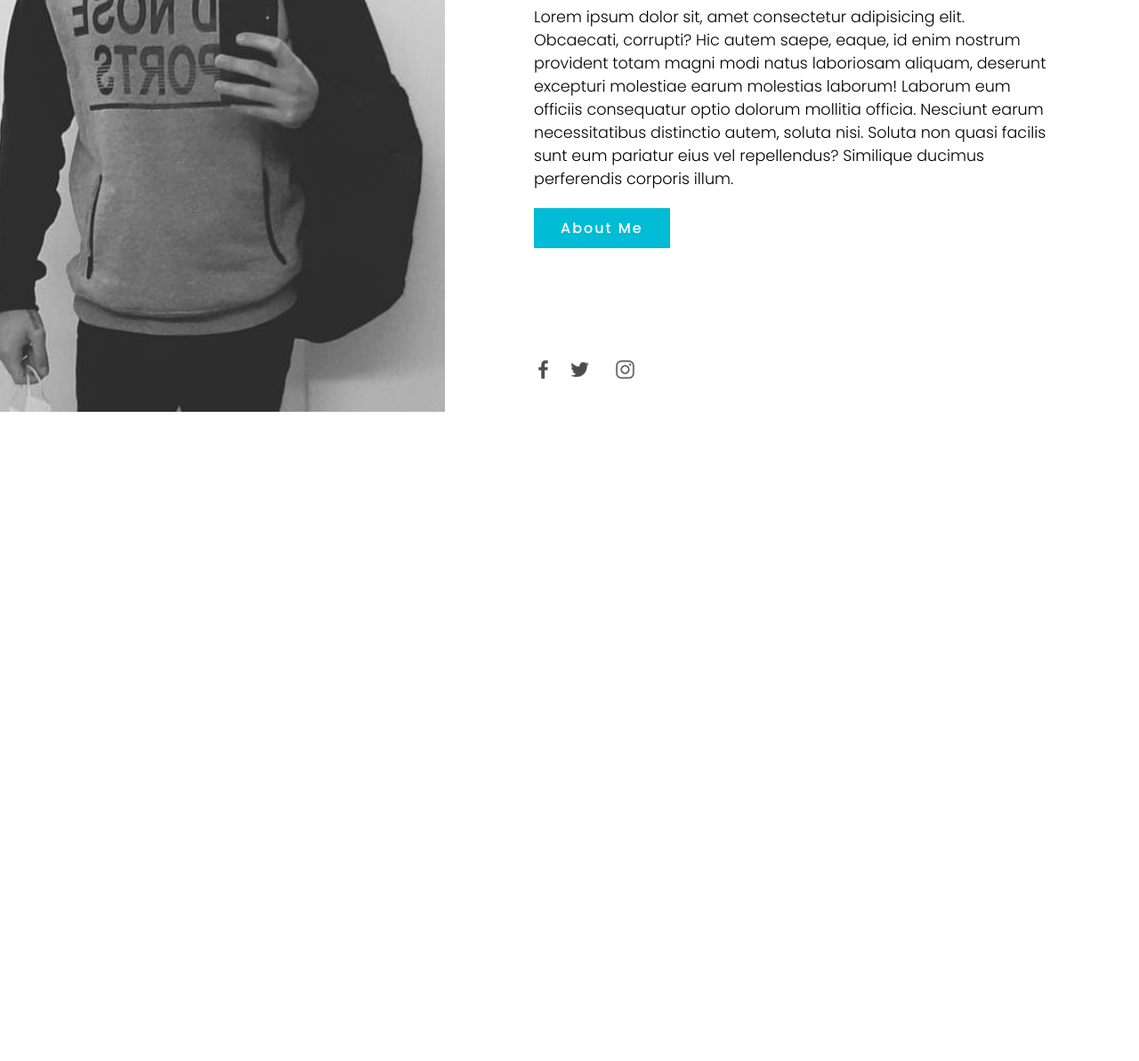
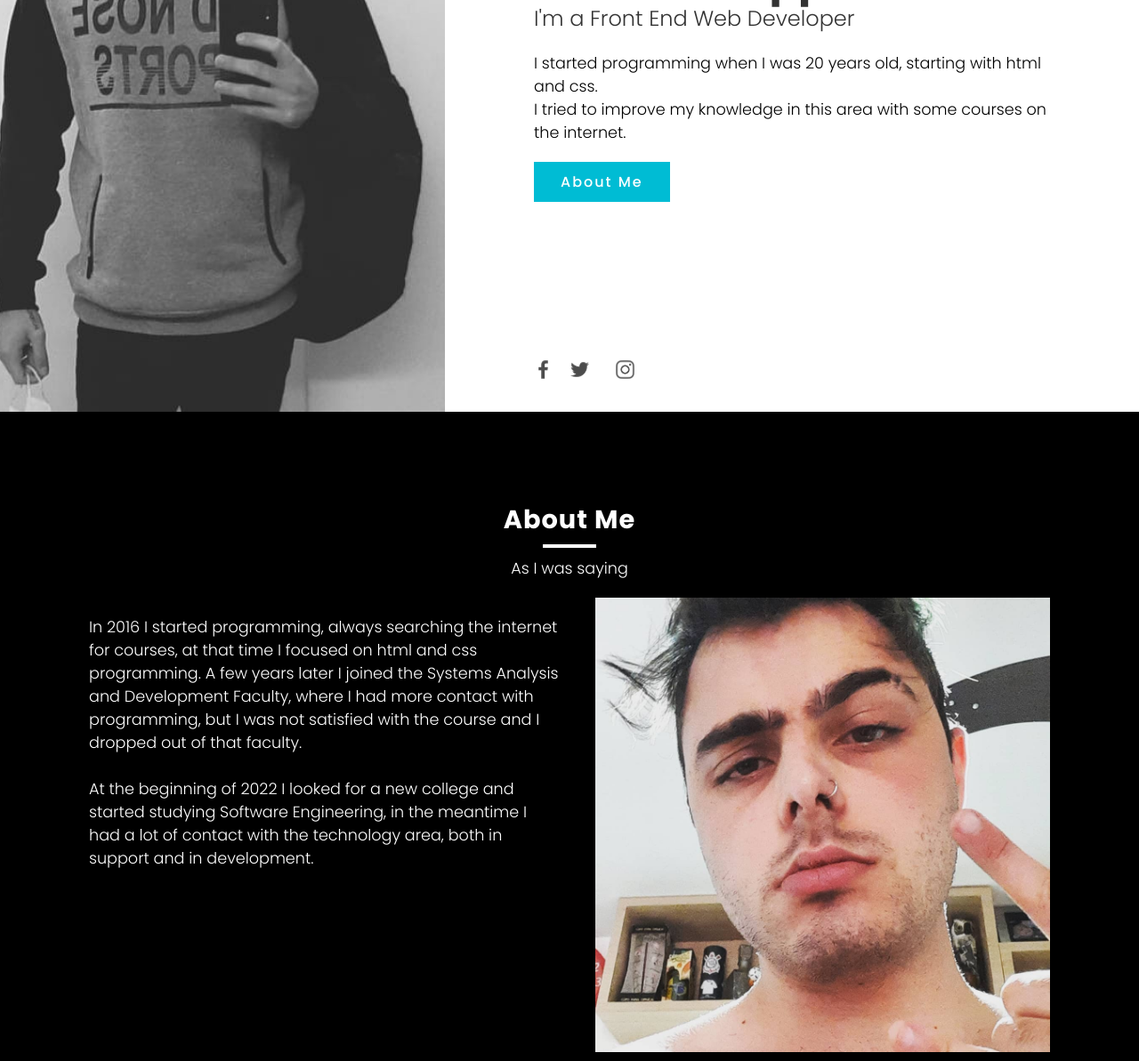
Before and after one commit to matheuslippe/portifolio, a plain HTML site: page home.html in a window 1280 px wide. Shown: the part 337-1530 px from the top of the page at 89% size. Before the commit the page ends 800 px from the top, so only its background shows below. Drawn offline with Linux system fonts and the light colour scheme.

Commit message:
atualização

```diff
--- a/home.html
+++ b/home.html
@@ -20,15 +20,11 @@
           <h2>Matheus Lippe</h2>
           <h4>I'm a Front End Web Developer</h4>
           <p>
-            Lorem ipsum dolor sit, amet consectetur adipisicing elit. Obcaecati,
-            corrupti? Hic autem saepe, eaque, id enim nostrum provident totam
-            magni modi natus laboriosam aliquam, deserunt excepturi molestiae
-            earum molestias laborum! Laborum eum officiis consequatur optio
-            dolorum mollitia officia. Nesciunt earum necessitatibus distinctio
-            autem, soluta nisi. Soluta non quasi facilis sunt eum pariatur eius
-            vel repellendus? Similique ducimus perferendis corporis illum.
+            I started programming when I was 20 years old, starting with html and css.
+            <br />I tried to improve my knowledge in this area with some courses
+            on the internet.
           </p>
-          <a href="#" class="btn">About Me</a>
+          <a href="#about" class="btn">About Me</a>
         </div>
         <ul class="sci">
           <li>
@@ -44,13 +40,42 @@
       </div>
     </section>
 
+    <section class="about" id="about">
+      <div class="title white">
+        <h2>About Me</h2>
+        <p>As I was saying</p>
+      </div>
+      <div class="content">
+        <div class="textBx">
+          <p>
+            In 2016 I started programming, always searching the internet for
+            courses, at that time I focused on html and css programming. A few
+            years later I joined the Systems Analysis and Development Faculty,
+            where I had more contact with programming, but I was not satisfied
+            with the course and I dropped out of that faculty.<br /><br />
+            At the beginning of 2022 I looked for a new college and started studying Software Engineering, in the meantime I had a lot of contact with the technology area, both in support and in development.
+          </p>
+        </div>
+        <div class="imgBx">
+          <img src="bg1.jpg" />
+        </div>
+      </div>
+    </section>
+
+    <section class="projects" id="projects">
+      <div class="title">
+        <h2>My Projects</h2>
+        <p>To know a little more about my projects, enter my profile on <a href="https://github.com/matheuslippe" target="_blank">Github</a></p>
+      </div>
+    </section>
+
     <div class="sidebar">
       <ul class="menu">
-        <li><a href="#" data-text="Home">Home</a></li>
-        <li><a href="#" data-text="About">About</a></li>
-        <li><a href="#" data-text="Services">Services</a></li>
-        <li><a href="#" data-text="Work">Work</a></li>
-        <li><a href="#" data-text="Contact">Contact</a></li>
+        <li><a href="#home" onclick="toggleMenu();">Home</a></li>
+        <li><a href="#about" onclick="toggleMenu();">About</a></li>
+        <li><a href="#projects" onclick="toggleMenu();">Projects</a></li>
+        <li><a href="#" onclick="toggleMenu();">Work</a></li>
+        <li><a href="#" onclick="toggleMenu();">Contact</a></li>
       </ul>
     </div>
 
--- a/style2.css
+++ b/style2.css
@@ -5,6 +5,7 @@
   padding: 0;
   box-sizing: border-box;
   font-family: 'Poppins', sans-serif;
+  scroll-behavior: smooth;
 }
 
 .toggle {
@@ -180,6 +181,86 @@ a .btn:hover {
   opacity: 0.7;
 }
 
-.sci li img:hover{
+.sci li img:hover {
   opacity: 1;
 }
+
+.title {
+  width: 100%;
+  text-align: center;
+}
+
+.title h2 {
+  position: relative;
+  color: #00bcd4;
+  font-size: 1.8em;
+  font-weight: 700;
+  letter-spacing: 1px;
+}
+
+.title p {
+  max-width: 700px;
+  display: inline-block;
+}
+
+.title p a {
+  text-decoration: none;
+  color: #00bcd4;
+  font-weight: 700;
+}
+
+.title p a:hover {
+  letter-spacing: 1px;
+  text-shadow: 0 0 10px #00bcd4,
+  0 0 40px #00bcd4;
+}
+
+.title h2::before {
+  content: '';
+  position: absolute;
+  left: 50%;
+  transform: translateX(-50%);
+  bottom: -10px;
+  width: 60px;
+  height: 4px;
+  background: #000;
+}
+
+.title.white h2,
+.title.white p {
+  color: #fff;
+}
+
+.title.white h2::before {
+  background: #fff;
+}
+
+.about {
+  background: #000;
+}
+
+.about .content {
+  display: flex;
+  justify-content: space-between;
+  margin-bottom: 40px;
+}
+
+.about .content .textBx {
+  min-width: 49%;
+  width: 49%;
+}
+
+.about .content .textBx p {
+  color: #fff;
+}
+
+.about .content .imgBx {
+  margin-left: 40px;
+}
+
+.about .content .imgBx img {
+  max-width: 100%;
+}
+
+.about .projects h2 {
+}
```
Also changed, not shown: bg1.jpg (added).
